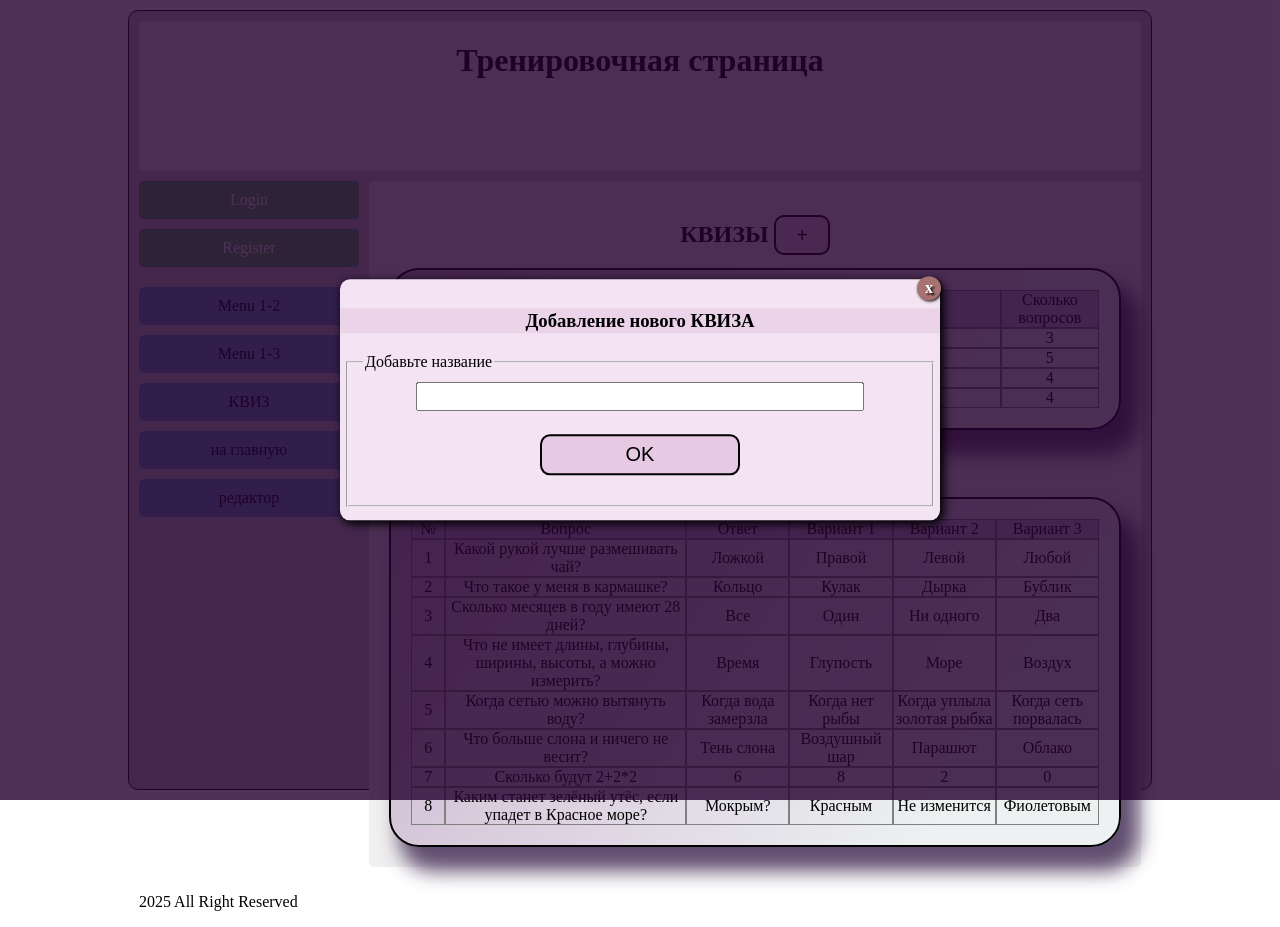
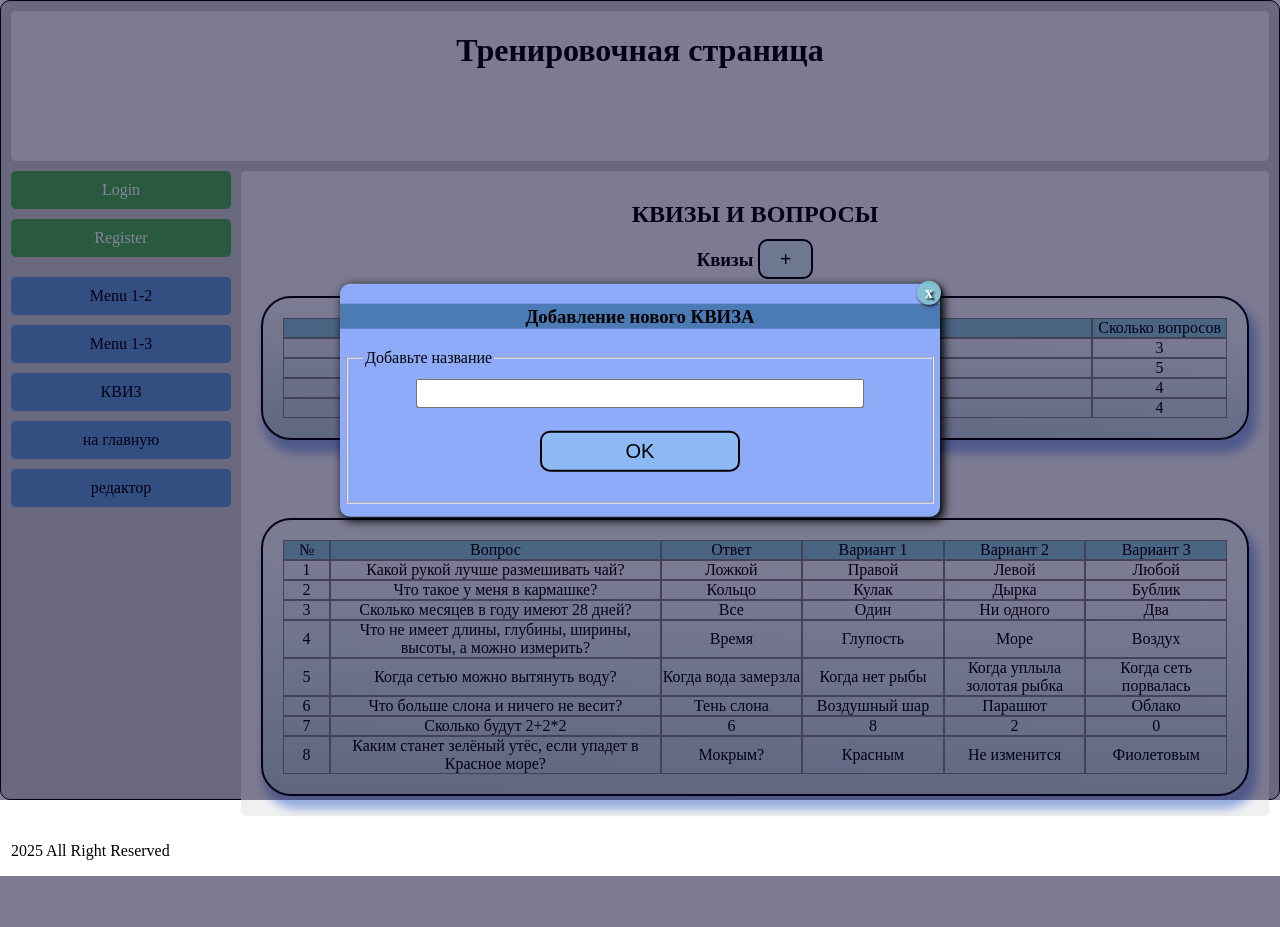
Before and after one commit to Alex-Shubin/homework-Pro, a Flask app: page /quizes_view/ in a window 1280 px wide, after a click that opens the changed part. After the commit the page ends 876 px from the top, so only its background shows below. Run offline with Flask 3, Linux system fonts and the light colour scheme.

Commit message:
8 visual changes

```diff
--- a/8lesson/static/css/base.css
+++ b/8lesson/static/css/base.css
@@ -1,5 +1,5 @@
 body {
-    min-height: 100vh;
+    min-height: 100%;
     display: flex;
     justify-content: center;
     margin: 0;
@@ -17,7 +17,7 @@
     padding: 10px;
     gap: 10px;
     box-sizing: border-box;
-    margin: 10px;
+    /* margin: 10px; */
 }
 
 
@@ -99,7 +99,7 @@
 h1, h2 {
     text-align: center;
 }
-@media screen and (max-width: 1024px) {
+@media screen and (max-width: 1366px) {
     .container {
         width: 100%;
     }
--- /dev/null
+++ b/8lesson/static/css/modal.css
@@ -0,0 +1,71 @@
+.cl1{
+    width: 400px;
+}
+.modal{
+    background-color: rgb(6 2 48 / 49%);
+    position: absolute;
+    top: 0;
+    left: 0;
+    width: 100vw;
+    height: 100vh;
+    display: none;
+
+    z-index: 99;
+
+}
+
+.modal-dialog{
+    position: fixed;
+    left: 50%;
+    top: 50%;
+    transform: translate(-50%, -50%);
+    /* height: 40%; */
+    width: 70%;
+    max-width: 600px;
+    background-color: rgb(142 171 249);
+    box-shadow: 3px 3px 10px 1px rgb(0, 0, 0);
+    border-radius: 10px;
+    padding: 10px 0;
+
+}
+
+.btn-close{
+    color: rgb(255, 255, 255);
+    line-height: 24px;
+    position: absolute;
+    right: -1px;
+    text-align: center;
+    top: -3px;
+    width: 24px;
+    font-weight: bold;
+    text-shadow: 2px 2px 2px black;
+    box-shadow: rgb(0, 0, 0) 1px 1px 3px;
+    background: #83c2d0eb;
+    text-decoration: none;
+    border-radius: 12px;
+}
+.modal-header{
+    text-align: center;
+    background-color: rgb(76, 122, 181);
+    margin-top: 10px;
+    height: 10%;
+    line-height: 25px;
+}
+.modal-body{
+    height: 100%;
+    width: 100%;
+    text-align: center;
+    margin-top: 20px;
+
+}
+.modal-body * {
+    margin: 3px;
+}
+
+.modal:target{
+    display: block;
+}
+input{
+    width: 80%;
+    font-size: 20px;
+}
--- a/8lesson/static/css/quiz.css
+++ b/8lesson/static/css/quiz.css
@@ -2,10 +2,9 @@
     display: grid;
 }
 
-
-
-h2 {
+h2, h3 {
     text-align: center;
+    margin: 10px 0;
 }
 
 .base-info{
@@ -23,36 +22,35 @@
     text-align: left;
 }
 
-
 .quiz_form a {
-  text-decoration: none;
-  color: black;
+    text-decoration: none;
+    color: black;
 }
 
 
 .quiz_form{
     display: block;
-    background: linear-gradient(153deg, #e9f2f375 20%, #7531807a);
+    /* background: linear-gradient(153deg, #e9f2f375 20%, #7531807a); */
     border-radius: 30px;
     border: 2px solid;
-    box-shadow: 14px 20px 20px 4px #614d6f;
+    box-shadow: 5px 10px 10px 3px #97ade0;
     text-align: center;
-    min-width: 500px;
+    /* min-width: 500px; */
     max-width: 100%;
-    background: linear-gradient(305deg, #e9f2f375 20%, #a371ab7a);
+    background: linear-gradient(182deg, #e9f2f375 20%, #719cab7a);
     padding: 20px;
 
 
-  }
+}
 
 
 select{
     font-size: 20px;
-    border-radius: 10px;
+    border-radius: 5px;
     padding: 5px;
-    margin-bottom:12px;
+    margin-bottom: 12px;
     box-shadow: inset #46234e 1px 2px 6px 0px;
-    background-color: #eaddf5;
+    background-color: #88dfe6;
     transition: all 250ms ease-out;
     width: 70%;
     text-align: center;
@@ -66,14 +64,6 @@
 }
 
 
-.button{
-font-size: 20px;
-border-radius: 10px;
-padding: 10px 15px 10px 15px;
-background-color: #c785b747;
-transition: all 450ms ease-out;
-
-}
 
 .button:hover{
 box-shadow: #46234e 1px 2px 7px 1px;
@@ -84,16 +74,11 @@
 }
 
 
-/*
-  .quiz_form{
-
-  }
-   */
 .anwer_row {
 
     text-align: center;
     font-size: 20px;
-    background: linear-gradient(182deg, #e9f2f375 20%, #a371ab7a);
+    background: linear-gradient(182deg, #e9f2f375 20%, #7198ab7a);
     margin: 5px 0px 5px 0px;
     border-radius: 7px;
     border: 1px solid rgb(212, 189, 209);
@@ -113,12 +98,12 @@
     transition: all 750ms ease-out;
   }
 .anwer_row label:hover{
-    background-color: #4a0f7473;
+    background-color: #13503da7;
     box-shadow: #46234e 0px 3px 4px 0px;
     transition: all 350ms ease-out;
   }
 .anwer_row input[type=radio]:checked + label{
-    background-color: #4a0f7473;
+  background-color: #1ba99473;
   }
 
 
@@ -128,19 +113,19 @@
     font-size: 20px;
     border-radius: 10px;
     padding: 2px 15px 2px 15px;
-    background-color: #c785b747;
+    background-color: #88dfe647;
     transition: all 250ms ease-out;
     text-decoration: none;
     border: 2px solid black;
     padding: 7px 20px 7px 20px;
-    color:black;
+    color: black;
 
-  }
+}
 
 
 .button:hover{
       box-shadow: #46234e 1px 2px 7px 1px;
-  }
+}
 
 
 
@@ -157,8 +142,8 @@
   }
 
 .quizes, .questions{
-    display: grid;
-    grid-template-rows: 1fr;
+    /* display: grid;
+    grid-template-rows: 1fr; */
     width: 100%;
     box-sizing: border-box;
   }
@@ -185,7 +170,7 @@
   }
 
 .question-hrow, .quiz-hrow {
-    background-color: #c5b0d4eb;
+    background-color: #83c2d0eb;
   }
 
 .modal .button{
@@ -210,5 +195,40 @@
 }
 
 .question-row:hover:hover, .quiz-row:hover{
-  background-color: #c3a4c8;
+  background-color: #4c96a7eb;
 }
+
+/* макет 2 колонок */
+.two-column-layout {
+  display: flex;
+  gap: 20px;
+  width: 100%;
+  /* max-width: 1400px; */
+  margin: 0 auto;
+}
+
+.left-column, .right-column{
+  flex: 1;
+  display: flex;
+  flex-direction: column;
+  gap: 15px;
+}
+
+.left-column{
+  flex: 0 0 40%;
+}
+
+.right-column{
+  flex: 1;
+}
+
+/* адаптация для мобильных устройств */
+@media (max-width: 1280px) {
+  .two-column-layout {
+    flex-direction: column;
+  }
+
+  .left-column, .right-column {
+    width: 100%;
+  }
+}
--- a/8lesson/templates/modal_question_add.html
+++ b/8lesson/templates/modal_question_add.html
@@ -1,80 +1,4 @@
-<style>
-
-
-
-    .cl1{
-      width: 400px;
-  }
-  .modal{
-      background-color: rgba(39, 2, 48, 0.812);
-      position: absolute;
-      top: 0;
-      left: 0;
-      width: 100vw;
-      height: 100vh;
-      display: none;
-
-      z-index: 99;
-
-  }
-
-  .modal-dialog{
-      position: fixed;
-      left: 50%;
-      top: 50%;
-      transform: translate(-50%, -50%);
-      /* height: 40%; */
-      width: 70%;
-      max-width: 600px;
-      background-color: rgb(243, 227, 243);
-      box-shadow: 3px 3px 10px 1px rgb(0, 0, 0);
-      border-radius: 10px;
-
-  }
-
-  .btn-close{
-      color: rgb(255, 255, 255);
-      line-height: 24px;
-      position: absolute;
-      right: -1px;
-      text-align: center;
-      top: -3px;
-      width: 24px;
-      font-weight: bold;
-      text-shadow: 2px 2px 2px black;
-      box-shadow: rgb(0, 0, 0) 1px 1px 3px;
-      background: rgb(167 114 114);
-      text-decoration: none;
-      border-radius: 12px;
-  }
-  .modal-header{
-      text-align: center;
-      background-color: rgb(235, 211, 234);
-      margin-top: 10px;
-      height: 10%;
-      line-height: 25px;
-  }
-  .modal-body{
-      height: 100%;
-      width: 100%;
-      text-align: center;
-      margin-top: 20px;
-
-  }
-  .modal-body * {
-      margin: 3px;
-  }
-
-  .modal:target{
-      display: block;
-  }
-  input, textarea{
-      width: 80%;
-      font-size: 20px;
-  }
-
-
-  </style>
+<link rel="stylesheet" href="{{ url_for('static', filename='css/modal.css') }}">
 
   <!-- <a href="#modal2">ТЕСТ</a> -->
 
--- a/8lesson/templates/modal_quiz_add.html
+++ b/8lesson/templates/modal_quiz_add.html
@@ -1,81 +1,4 @@
-<style>
-
-
-
-  .cl1{
-    width: 400px;
-}
-.modal{
-    background-color: rgba(39, 2, 48, 0.812);
-    position: absolute;
-    top: 0;
-    left: 0;
-    width: 100vw;
-    height: 100vh;
-    display: none;
-
-    z-index: 99;
-
-}
-
-.modal-dialog{
-    position: fixed;
-    left: 50%;
-    top: 50%;
-    transform: translate(-50%, -50%);
-    /* height: 40%; */
-    width: 70%;
-    max-width: 600px;
-    background-color: rgb(243, 227, 243);
-    box-shadow: 3px 3px 10px 1px rgb(0, 0, 0);
-    border-radius: 10px;
-    padding: 10px 0;
-
-}
-
-.btn-close{
-    color: rgb(255, 255, 255);
-    line-height: 24px;
-    position: absolute;
-    right: -1px;
-    text-align: center;
-    top: -3px;
-    width: 24px;
-    font-weight: bold;
-    text-shadow: 2px 2px 2px black;
-    box-shadow: rgb(0, 0, 0) 1px 1px 3px;
-    background: rgb(167 114 114);
-    text-decoration: none;
-    border-radius: 12px;
-}
-.modal-header{
-    text-align: center;
-    background-color: rgb(235, 211, 234);
-    margin-top: 10px;
-    height: 10%;
-    line-height: 25px;
-}
-.modal-body{
-    height: 100%;
-    width: 100%;
-    text-align: center;
-    margin-top: 20px;
-
-}
-.modal-body * {
-    margin: 3px;
-}
-
-.modal:target{
-    display: block;
-}
-input{
-    width: 80%;
-    font-size: 20px;
-}
-
-
-</style>
+<link rel="stylesheet" href="{{ url_for('static', filename='css/modal.css') }}">
 
 <!-- <a href="#modal1">ТЕСТ</a> -->
 
--- a/8lesson/templates/quizes_view.html
+++ b/8lesson/templates/quizes_view.html
@@ -8,10 +8,13 @@
 
 
 {% block content_head %}
-    <h2>КВИЗЫ <a class="button" href="#modal1">+</a></h2>
+    <h2>КВИЗЫ И ВОПРОСЫ</h2>
 {% endblock %}
 
 {% block content %}
+<div class="two-column-layout">
+    <div class="left-column">
+        <H3>Квизы <a class="button" href="#modal1">+</a></H3>
             <div class="quizes quiz_form">
                     <div class="quiz-row quiz-hrow">
                         <div class="quiz-col">№</div>
@@ -28,22 +31,15 @@
                 </a>
                 {% endfor %}
             </div>
-
-
             {% include 'modal_quiz_add.html' %}
-
-{% endblock %}
-
-{% block content2_head %}
-    <h2>Вопросы  <a class="button" href="#modal2">+</a></h2>
-{% endblock %}
-
-
-{% block content2 %}
-
-
+    </div>
+    <div class="right-column">
+        <H3>Вопросы <a class="button" href="#modal2">+</a></H3>
         <div class="questions quiz_form">
             {% include 'form_questions_tab.html' %}
         </div>
         {% include 'modal_question_add.html' %}
+    </div>
+</div>
+
 {% endblock %}
```
Lines whose indentation alone changed are shown as unchanged.
